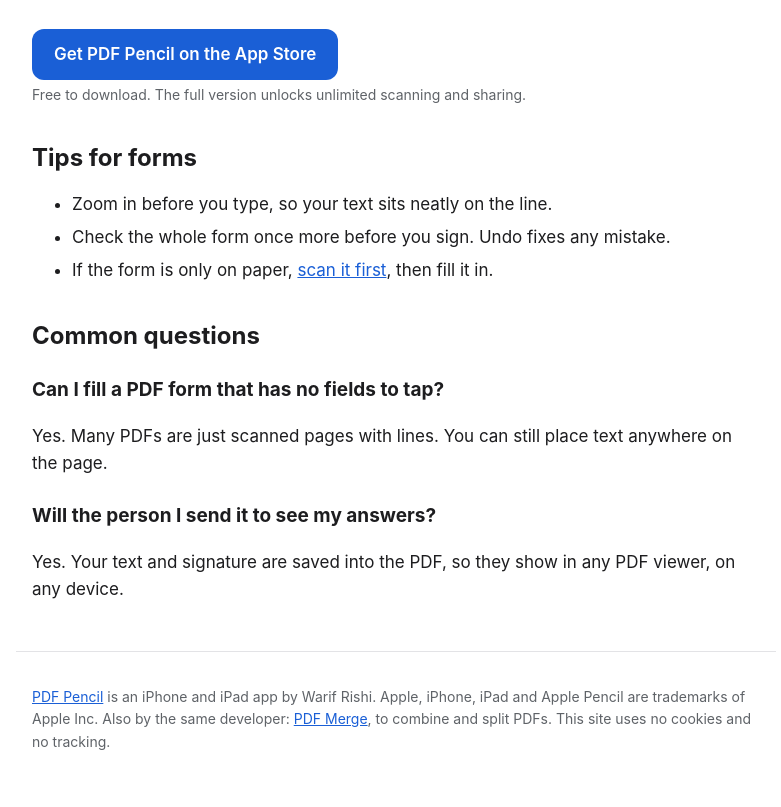
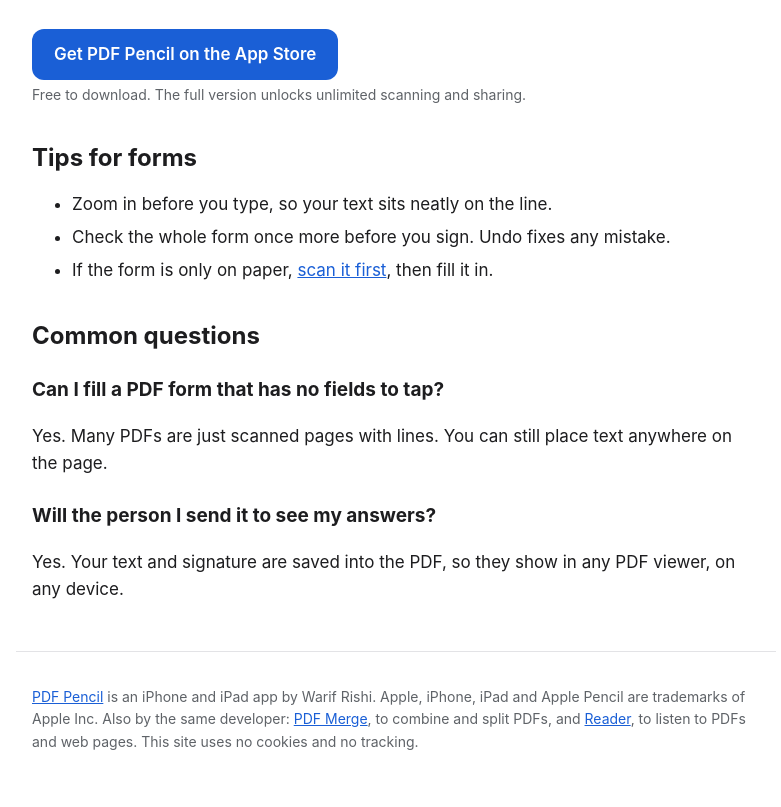
Before and after one commit to rishi420/pdf-pencil, a plain HTML site: page fill-out-pdf-form-on-iphone.html in a window 1280 px wide. Shown: the part 1438-2245 px from the top of the page, without its empty margins (244-1025 px from the left). Drawn offline with Linux system fonts and the light colour scheme.

Commit message:
Link to the Reader site
Co-Authored-By: Claude Opus 5.5 <noreply@anthropic.com>

```diff
--- a/fill-out-pdf-form-on-iphone.html
+++ b/fill-out-pdf-form-on-iphone.html
@@ -62,7 +62,7 @@
   <p>Yes. Your text and signature are saved into the PDF, so they show in any PDF viewer, on any device.</p>
 </main>
 <footer>
-  <p><a href="./">PDF Pencil</a> is an iPhone and iPad app by Warif Rishi. Apple, iPhone, iPad and Apple Pencil are trademarks of Apple Inc. Also by the same developer: <a href="https://rishi420.github.io/pdf-merge/">PDF Merge</a>, to combine and split PDFs. This site uses no cookies and no tracking.</p>
+  <p><a href="./">PDF Pencil</a> is an iPhone and iPad app by Warif Rishi. Apple, iPhone, iPad and Apple Pencil are trademarks of Apple Inc. Also by the same developer: <a href="https://rishi420.github.io/pdf-merge/">PDF Merge</a>, to combine and split PDFs, and <a href="https://rishi420.github.io/reader/">Reader</a>, to listen to PDFs and web pages. This site uses no cookies and no tracking.</p>
 </footer>
 </body>
 </html>
```
Also changed, not shown: index.html (+1 -1 lines), scan-and-sign-paper-document-on-iphone.html (+1 -1 lines), sign-pdf-on-iphone.html (+1 -1 lines), write-on-pdf-with-apple-pencil.html (+1 -1 lines).
